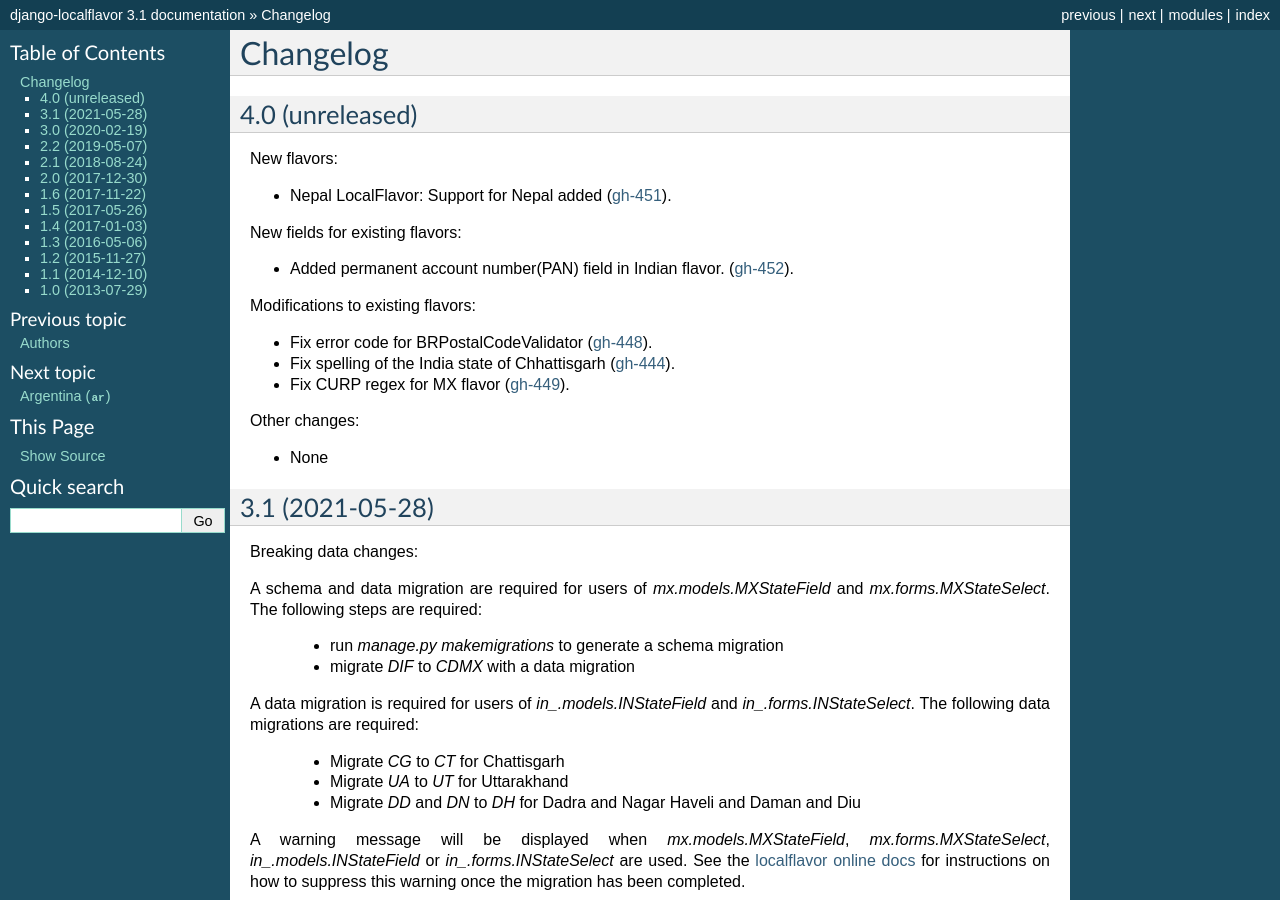
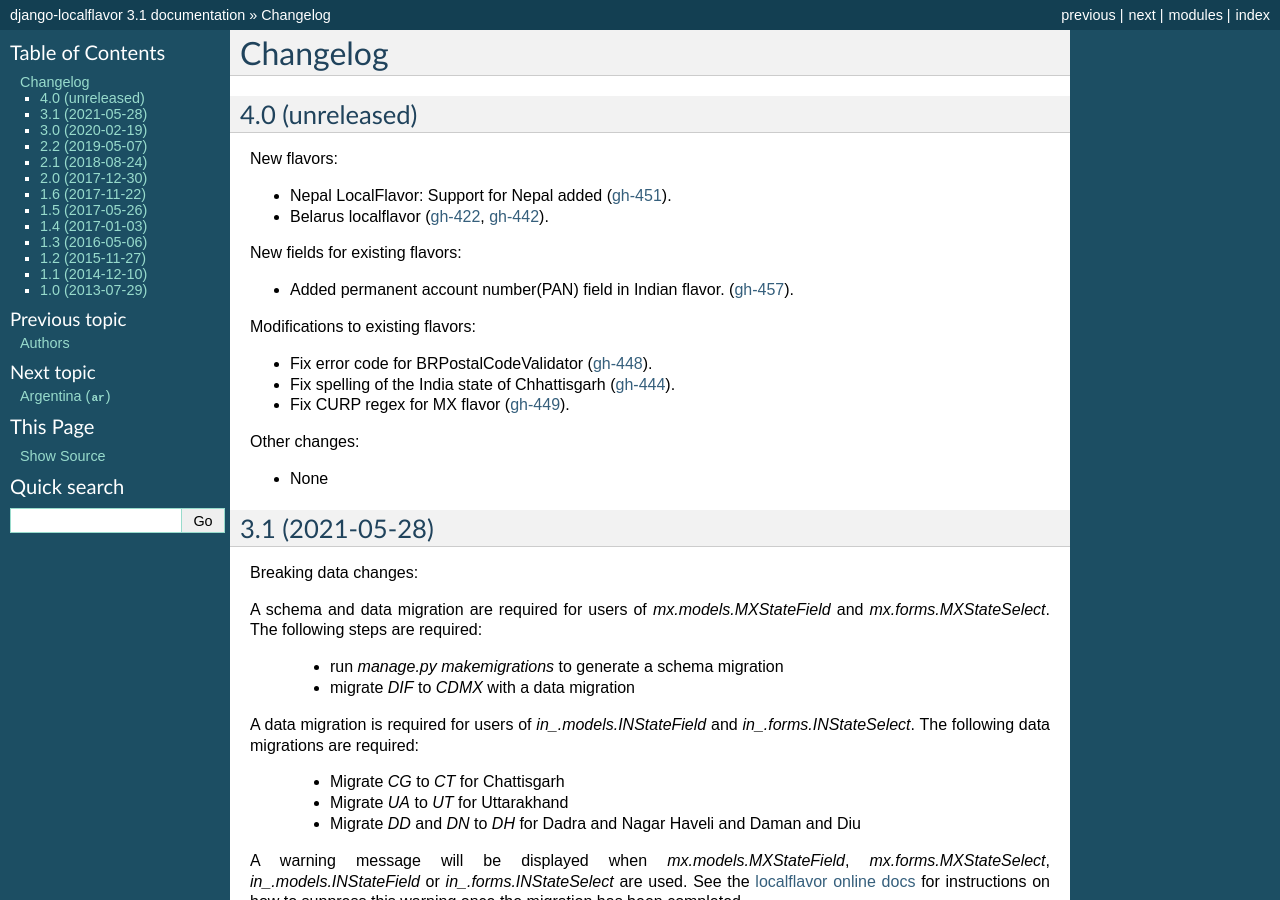
Before and after one commit to django/django-localflavor, a Sphinx documentation site: the page built from docs/changelog.rst, in a window 1280 px wide and 900 px high. Built offline with Sphinx 7.4.7, drawn with Linux system fonts in a browser that asks for light colours.

Commit message:
resolving changelog.rst merge conflict

```diff
--- a/docs/changelog.rst
+++ b/docs/changelog.rst
@@ -8,11 +8,14 @@
 
 - Nepal LocalFlavor: Support for Nepal added
   (`gh-451 <https://github.com/django/django-localflavor/pull/451>`_).
+- Belarus localflavor
+  (`gh-422 <https://github.com/django/django-localflavor/pull/422>`_,
+  `gh-442 <https://github.com/django/django-localflavor/pull/442>`_).
 
 New fields for existing flavors:
 
 - Added permanent account number(PAN) field in Indian flavor.
-  (`gh-452 <https://github.com/django/django-localflavor/pull/452>`_).
+  (`gh-457 <https://github.com/django/django-localflavor/pull/457>`_).
 
 Modifications to existing flavors:
 
```
